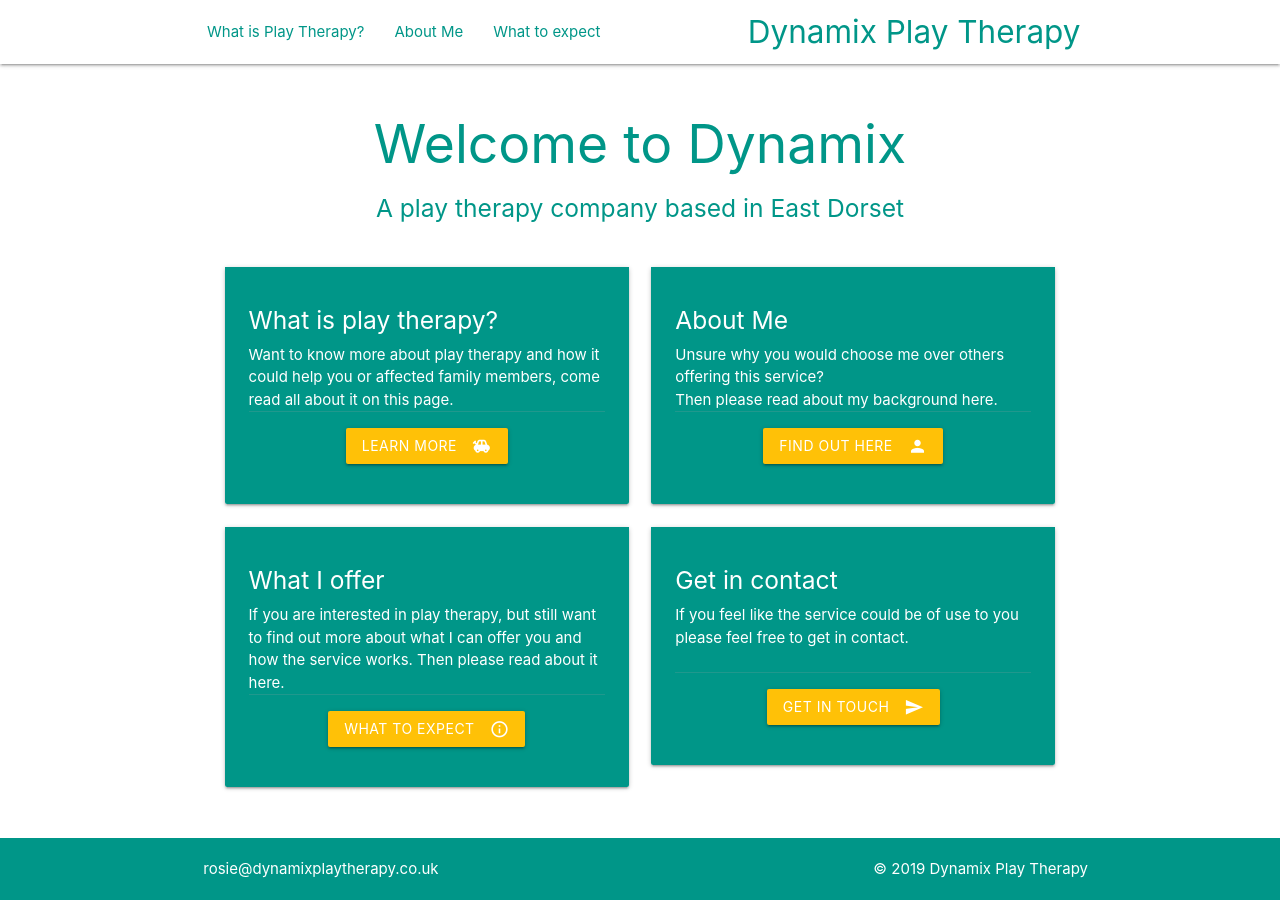
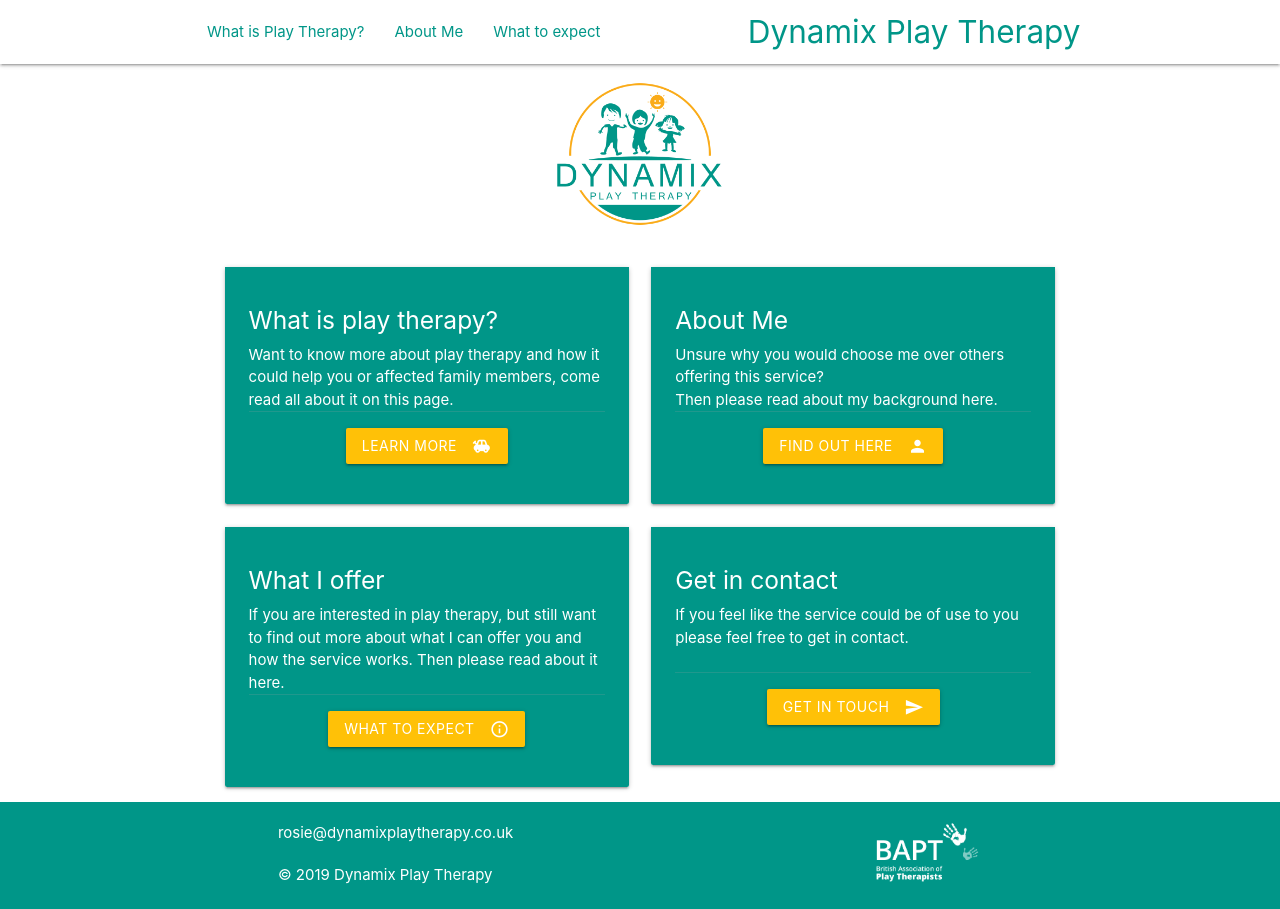
Before and after one commit to JoeARO/dynamix-play-therapy, a Jekyll site: the page built from index.html, in a window 1280 px wide. Built offline with Jekyll 4.4.1, drawn with Linux system fonts in a browser that asks for light colours.

Commit message:
Add logos for bapt and company

```diff
--- a/Gemfile
+++ b/Gemfile
@@ -9,6 +9,7 @@ source "https://rubygems.org"
 # This will help ensure the proper Jekyll version is running.
 # Happy Jekylling!
 gem "jekyll", "~> 3.8.5"
+gem 'jekyll-sitemap'
 
 # This is the default theme for new Jekyll sites. You may change this to anything you like.
 gem "minima", "~> 2.0"
--- a/_includes/footer.html
+++ b/_includes/footer.html
@@ -1,14 +1,21 @@
 <footer class="page-footer teal hide-on-med-and-up">
   <div class="container">
     <div class="row">
-      <div class="col s12 l12 white-text">
+      <div class="col s3 l3 right" style="padding-top: -1em;">
+        <img
+          class="responsive-img"
+          src="/images/bapt-logo.png"
+          style="max-height: 4em;"
+        >
+      </div>
+      <div class="col s9 l9 left white-text" style="margin-top: 1em;">
         rosie@dynamixplaytherapy.co.uk
       </div>
     </div>
   </div>
   <div class="footer-copyright">
     <div class="container white-text">
-    © 2019 Dynamix Play Therapy
+      © 2019 Dynamix Play Therapy
     </div>
   </div>
 </footer>
@@ -16,12 +23,21 @@
 <footer class="page-footer teal hide-on-small-only">
   <div class="container">
     <div class="row">
-      <div class="col l8 white-text">
+      <div class="col l8 offset-l1 white-text">
         rosie@dynamixplaytherapy.co.uk
       </div>
-    <div class="white-text l4 right">
-    © 2019 Dynamix Play Therapy
+      <div class="col l3 right" style="padding-top: -1em;">
+        <img
+          class="responsive-img"
+          src="/images/bapt-logo.png"
+          style="max-height: 4em;"
+        >
+      </div>
     </div>
+    <div class="row" style="margin-top: -3em;">
+      <div class="white-text col l8 offset-l1 left">
+        © 2019 Dynamix Play Therapy
+      </div>
     </div>
   </div>
 </footer>
--- a/index.html
+++ b/index.html
@@ -4,19 +4,22 @@ permalink: /
 ---
 
 <div class="section no-pad-bot hide-on-small-only" style="height: 12em;">
-  <div class="row">
-    <h2 class="center teal-text">Welcome to Dynamix</h2>
-    <h5 class="center teal-text">
-      A play therapy company based in East Dorset
-    </h5>
+  <div class="row center">
+        <img
+          class="responsive-img"
+          src="/images/dynamix_logo.png"
+          style="height: 18em; margin-top: -4em;"
+        />
   </div>
 </div>
 
-<div class="section no-pad-bot hide-on-med-and-up" style="height: 16em;">
-  <div class="row">
-    <h2 class="center teal-text">Welcome to Dynamix</h2>
-    <h5 class="center teal-text">
-      A play therapy company based in East Dorset
+<div class="section no-pad-bot hide-on-med-and-up" style="height: 10em;">
+  <div class="row center">
+        <img
+          class="responsive-img"
+          src="/images/dynamix_logo.png"
+          style="height: 18em; margin-top: -4em;"
+        />
     </h5>
   </div>
 </div>
--- a/what-is-play-therapy.html
+++ b/what-is-play-therapy.html
@@ -84,7 +84,7 @@ title: What is Play Therapy? | Dynamix Play Therapy
         <div class="card">
           <div class="card-content teal lighten-1">
             <span class="card-title">
-              <h5 class="white-text">Why choose me?</h5>
+              <h5 class="white-text">Learn more about me</h5>
             </span>
             <p class="white-text">
               If you arent quite sold, you can learn more about my background,
```
Also changed, not shown: Gemfile.lock, _layouts/default.html (line endings or trailing spaces), images/bapt-logo.png (added), images/dynamix_logo.png (added), images/logo.jpg (added), 1 other file.
